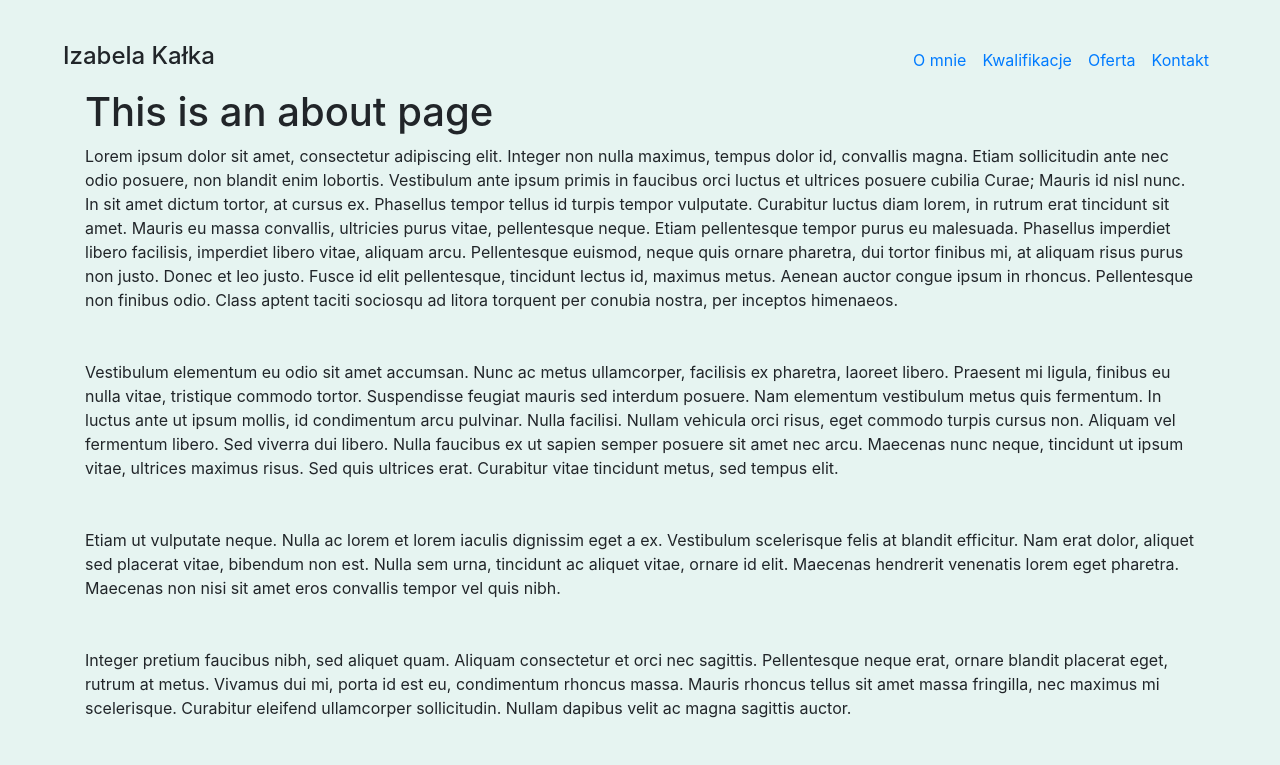
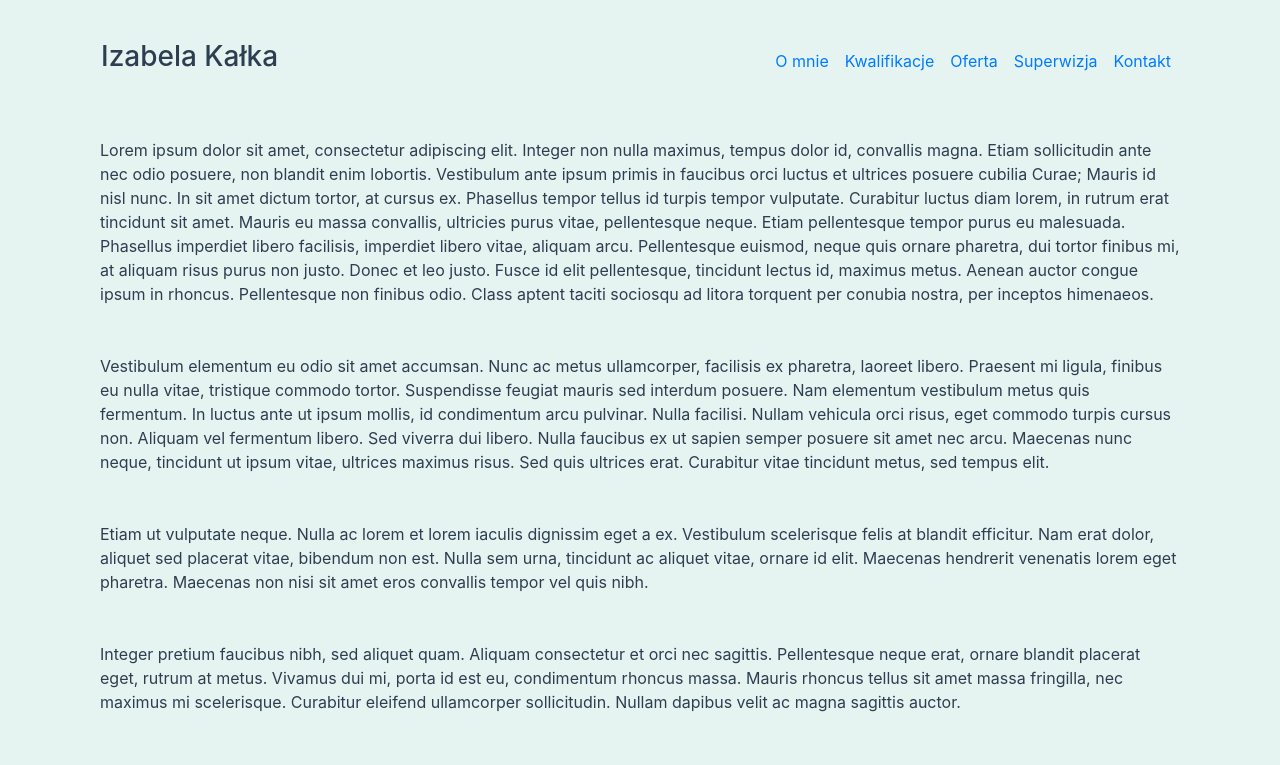
Before and after one commit to Torak28/mom-friend-site-example, a Vue app: page / in a window 1280 px wide. Shown: the top 765 px of the page. Built offline with nearby package versions, Linux system fonts and the light colour scheme.

Commit message:
Navbar looks good! :+1:

```diff
--- a/src/App.vue
+++ b/src/App.vue
@@ -1,28 +1,25 @@
 <template>
   <div id="app">
-    <b-container fluid class='Navbar'>
+    <b-container>
       <b-navbar :sticky="true" toggleable="md" type="light" class="nav-background">
-        <h4 class='d-md-none d-sm-none d-none d-lg-block'>Izabela Kałka</h4>
-        <b-navbar-toggle target="nav-collapse"></b-navbar-toggle>
+        <!-- <b-navbar-brand tag="h1" class='d-md-none d-sm-none d-none d-lg-block'>Izabela Kałka</b-navbar-brand> -->
+        <h3 class='d-md-none d-sm-none d-none d-lg-block'>Izabela Kałka</h3>
+        <b-navbar-toggle target="nav-collapse" />
 
           <b-collapse id="nav-collapse" is-nav>
             <b-navbar-nav class="ml-auto">
-              <b-nav-item><router-link to="/">O mnie</router-link></b-nav-item>
-              <b-nav-item><router-link to="/kwalifikacje">Kwalifikacje</router-link></b-nav-item>
-              <b-nav-item><router-link to="/oferta">Oferta</router-link></b-nav-item>
-              <b-nav-item><router-link to="/kontakt">Kontakt</router-link></b-nav-item>
+              <b-nav-item><b-link to="/">O mnie</b-link></b-nav-item>
+              <b-nav-item><b-link to="/kwalifikacje">Kwalifikacje</b-link></b-nav-item>
+              <b-nav-item><b-link to="/oferta">Oferta</b-link></b-nav-item>
+              <b-nav-item><b-link to="/superwizja">Superwizja</b-link></b-nav-item>
+              <b-nav-item><b-link to="/kontakt">Kontakt</b-link></b-nav-item>
             </b-navbar-nav>
           </b-collapse>
       </b-navbar>
+    <br>
+    <br>
+    <router-view/>
     </b-container>
-    <!-- <b-container>
-      <router-link to="/">O mnie</router-link> |
-      <router-link to="/kwalifikacje">Kwalifikacje</router-link> |
-      <router-link to="/oferta">Oferta</router-link> |
-      <router-link to="/superwizja">Superwizja</router-link> |
-      <router-link to="/kontakt">Kontakt</router-link>
-    </b-container> -->
-    <router-view/>
   </div>
 </template>
 
@@ -33,15 +30,15 @@ export default {
 </script>
 
 <style>
-  body {
+  #app {
     font-family: -apple-system, BlinkMacSystemFont, "Segoe UI", Helvetica, Arial, sans-serif !important;
     background: #e6f4f1 !important;
-    text-align: center;
     color: #2c3e50;
     padding: 2rem;
     margin: auto;
   }
   .nav-background {
+    background: #e6f4f1;
     min-height: 50px;
     margin: auto;
   }
--- a/src/main.js
+++ b/src/main.js
@@ -1,6 +1,8 @@
 import Vue from 'vue'
 import App from './App.vue'
+
 import router from './router'
+
 import BootstrapVue from 'bootstrap-vue'
 import 'bootstrap/dist/css/bootstrap.css'
 import 'bootstrap-vue/dist/bootstrap-vue.css'
--- a/src/views/About.vue
+++ b/src/views/About.vue
@@ -1,6 +1,5 @@
 <template>
   <b-container class="about">
-    <h1>This is an about page</h1>
 Lorem ipsum dolor sit amet, consectetur adipiscing elit. Integer non nulla maximus, tempus dolor id, convallis magna. Etiam sollicitudin ante nec odio posuere, non blandit enim lobortis. Vestibulum ante ipsum primis in faucibus orci luctus et ultrices posuere cubilia Curae; Mauris id nisl nunc. In sit amet dictum tortor, at cursus ex. Phasellus tempor tellus id turpis tempor vulputate. Curabitur luctus diam lorem, in rutrum erat tincidunt sit amet. Mauris eu massa convallis, ultricies purus vitae, pellentesque neque. Etiam pellentesque tempor purus eu malesuada. Phasellus imperdiet libero facilisis, imperdiet libero vitae, aliquam arcu. Pellentesque euismod, neque quis ornare pharetra, dui tortor finibus mi, at aliquam risus purus non justo. Donec et leo justo. Fusce id elit pellentesque, tincidunt lectus id, maximus metus. Aenean auctor congue ipsum in rhoncus. Pellentesque non finibus odio. Class aptent taciti sociosqu ad litora torquent per conubia nostra, per inceptos himenaeos.
 <br>
 <br>
```
